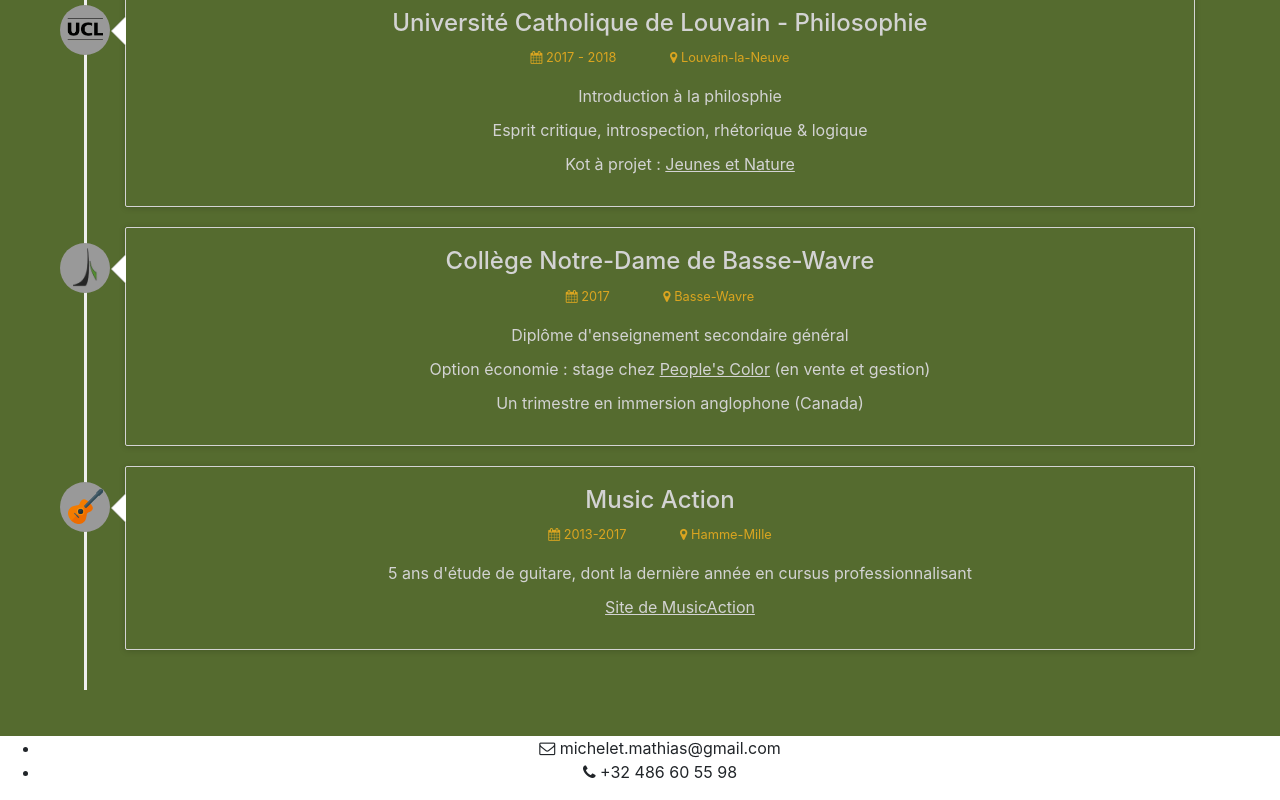
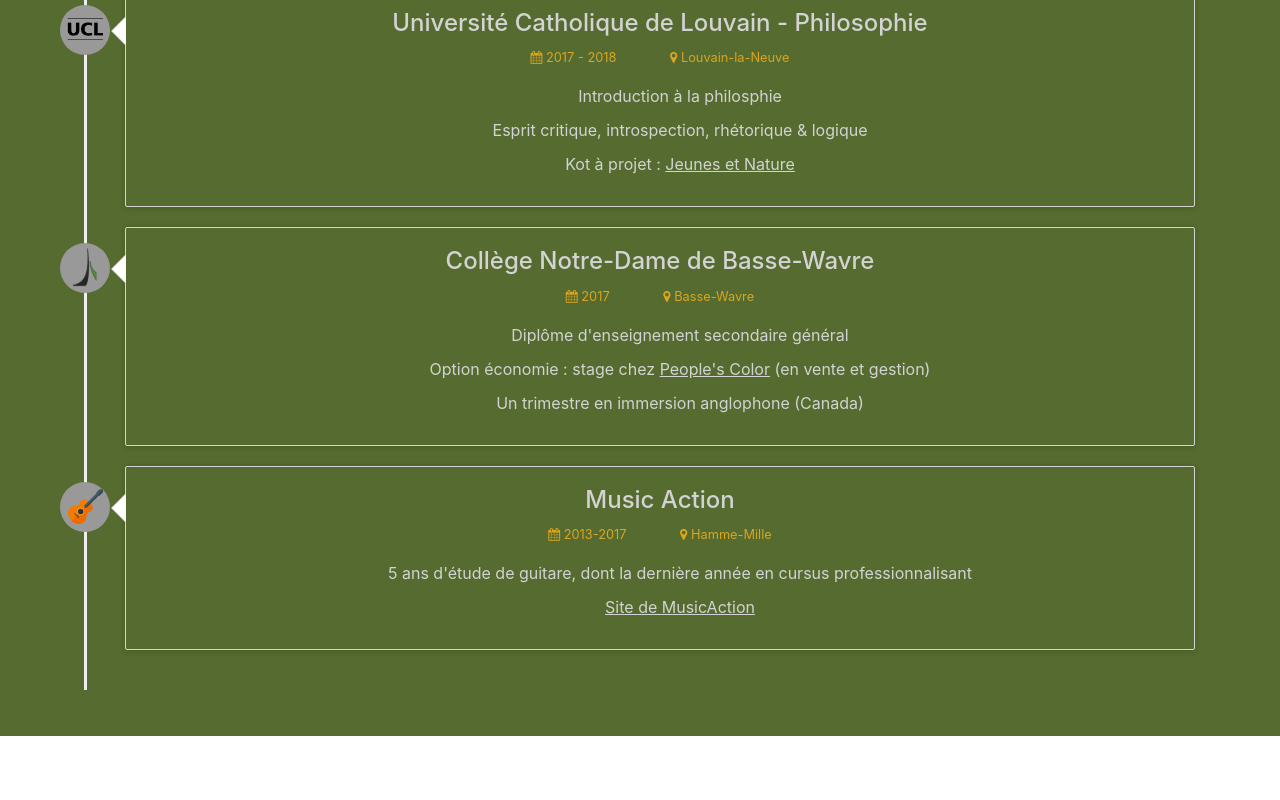
Before and after one commit to mathiis1999/CV, a plain HTML site: page index.html in a window 1280 px wide. Shown: the part 2124-2924 px from the top of the page. After the commit the page ends 2860 px from the top, so only its background shows below. Drawn offline with nearby package versions, Linux system fonts and the light colour scheme.

Commit message:
Update index.html

```diff
--- a/index.html
+++ b/index.html
@@ -349,11 +349,11 @@
 					</form>
 					<hr>
 				</div>-->
-			<center>
+			<!--<center>
 				<ul>
 					<li><a href="mailto:michelet.mathias@gmail.com"><i class="fa fa-envelope-o"></i> michelet.mathias@gmail.com</li>
 					<li><a href="tel:+32486605598"><i class="fa fa-phone"></i> +32 486 60 55 98</li>
-				</ul>
+				</ul>-->
 			</center>
 
 		</div>
```
